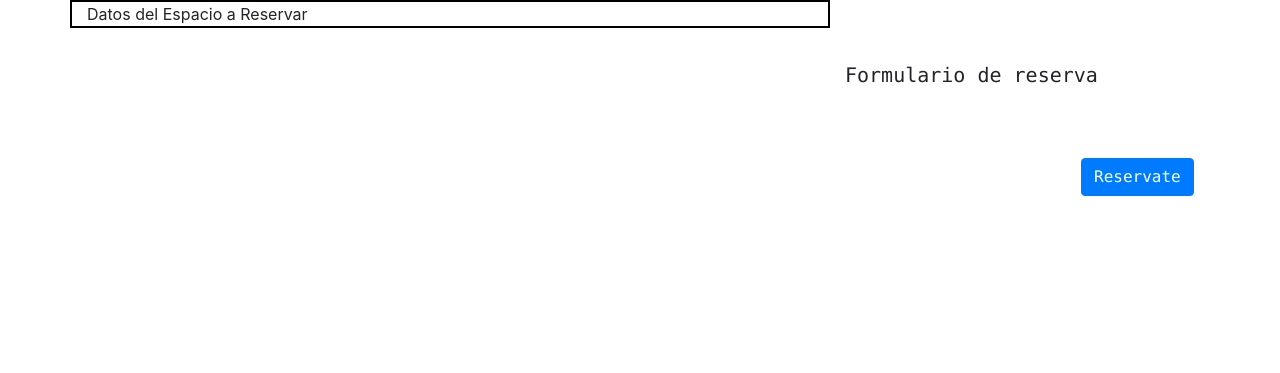
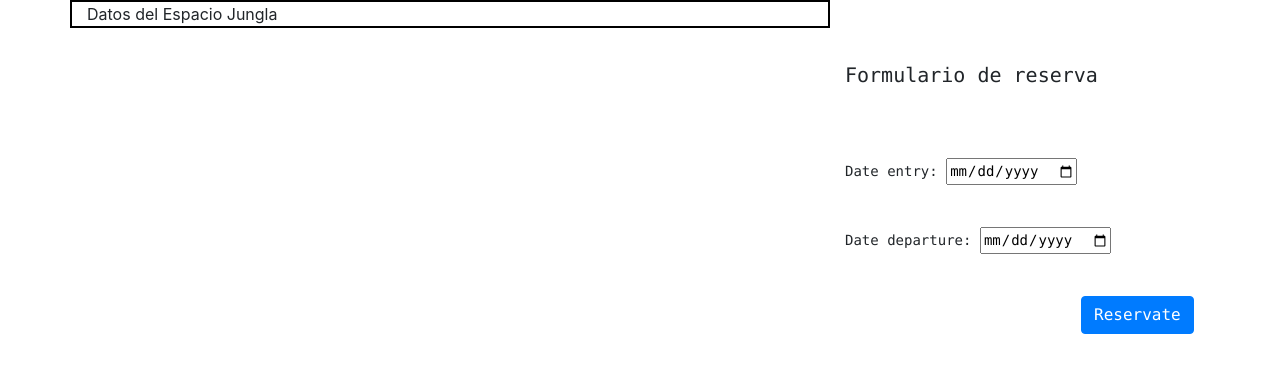
Before and after one commit to mustakadem/project-2DAW, a Django app: page /rooms/2/reservation/ in a window 1280 px wide. Shown: the part 56-429 px from the top of the page. Run offline with Django 3.2, Linux system fonts and the light colour scheme; data comes from the database, SQL or seed files in the repository; both versions use the stored data as it was after the commit; some libraries are stand-ins or nearby versions.

Commit message:
Implementación basica del formulario de reserva

```diff
--- a/home/views.py
+++ b/home/views.py
@@ -4,7 +4,8 @@ from room.models import Reservation, Room
 
 
 def home(request):
-    return render(request, 'home.html')
+    rooms = Room.objects.all()
+    return render(request, 'home.html', {'rooms': rooms})
 
 
 def search(request):
--- a/room/forms.py
+++ b/room/forms.py
@@ -1,24 +1,13 @@
 from django import forms
+from django.forms import ModelForm
 from .models import Reservation
 
 
-class NewBooking(forms.ModelForm):
+class NewBooking(ModelForm):
     class Meta:
-        model= Reservation
-        fields = [
-            'name',
-            'surnames',
-            'movil',
-        ]
-
-        labels ={
-            'name': 'Name',
-            'surnames': 'Surnames',
-            'movil': 'Movil',
+        model = Reservation
+        fields = ('date_entry', 'date_departure')
+        widgets = {
+            'date_entry': forms.DateTimeInput(attrs={'type': 'date'}),
+            'date_departure': forms.DateTimeInput(attrs={'type': 'date'})
         }
-
-        widgets= {
-            'name': forms.TextInput(attrs={'class': 'form-control'}),
-            'surnames': forms.TextInput(attrs={'class': 'form-control'}),
-            'movil': forms.NumberInput(attrs={'class': 'form-control'}),
-        }
--- a/templates/reservate.html
+++ b/templates/reservate.html
@@ -4,7 +4,7 @@
 {% block content %}
     <div class="container">
         <div class="row">
-            <div class="col-8 h-100" style="border: 2px solid black">Datos del Espacio a Reservar</div>
+            <div class="col-8 h-100" style="border: 2px solid black">Datos del Espacio {{ room.name }}</div>
             <pre>
                 <div class="col-4 ">
                     <section class="d-flex flex-column justify-content-end align-content-center ">
```
Also changed, not shown: db.sqlite3.
